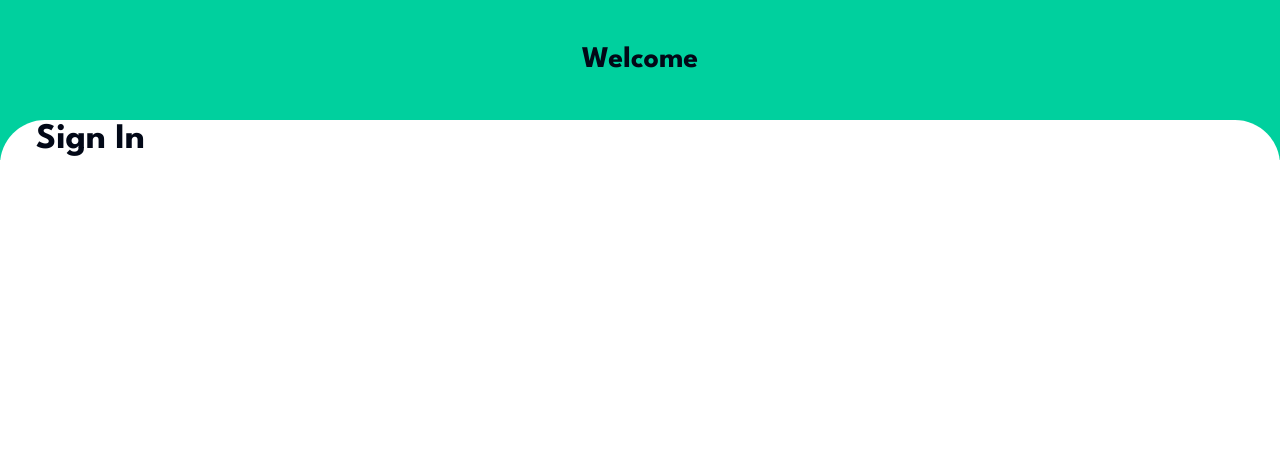
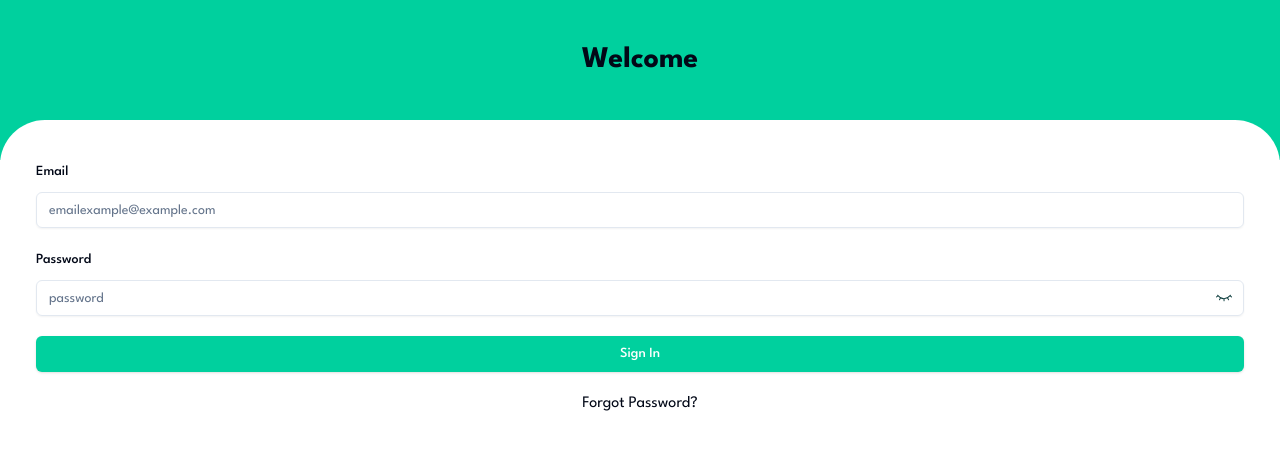
Before and after one commit to nahkar/finwise, a Next.js app: page /signin in a window 1280 px wide. Shown: the top 450 px of the page. Built offline with nearby package versions, Linux system fonts and the light colour scheme.

Commit message:
feature: add signIn page with schema and form

```diff
--- a/package.json
+++ b/package.json
@@ -13,7 +13,7 @@
 		"db:studio": "npx drizzle-kit studio"
 	},
 	"dependencies": {
-		"@hookform/resolvers": "^3.9.1",
+		"@hookform/resolvers": "^3.10.0",
 		"@neondatabase/serverless": "^0.10.4",
 		"@radix-ui/react-avatar": "^1.1.2",
 		"@radix-ui/react-label": "^2.1.1",
--- /dev/null
+++ b/src/app/(auth)/components/AuthForm/SignInForm.tsx
@@ -0,0 +1,89 @@
+'use client';
+import { zodResolver } from '@hookform/resolvers/zod';
+import { useForm, UseFormReturn } from 'react-hook-form';
+import { signInSchema } from './schemas/signIn.schema';
+import { z } from 'zod';
+import { Button } from '@/components/ui/button';
+import {
+	Form,
+	FormControl,
+	FormField,
+	FormItem,
+	FormLabel,
+	FormMessage,
+} from '@/components/ui/form';
+import Image from 'next/image';
+
+import { Input } from '@/components/ui/input';
+import eyeIcon from './img/eye.svg';
+import { useState } from 'react';
+import { cn } from '@/lib/utils';
+export const SignInForm = () => {
+	const form: UseFormReturn<z.infer<typeof signInSchema>> = useForm<z.infer<typeof signInSchema>>({
+		resolver: zodResolver(signInSchema),
+		defaultValues: {
+			email: '',
+			password: '',
+		},
+	});
+
+	const onSubmit = async (values: z.infer<typeof signInSchema>) => {
+		console.log(values);
+	};
+
+	const [isShowPassword, setIsShowPassword] = useState(false);
+
+	return (
+		<div>
+			<Form {...form}>
+				<form onSubmit={form.handleSubmit(onSubmit)} className="space-y-5">
+					<FormField
+						control={form.control}
+						name="email"
+						render={({ field }) => (
+							<FormItem>
+								<FormLabel>Email</FormLabel>
+								<FormControl>
+									<Input placeholder="emailexample@example.com" {...field} />
+								</FormControl>
+								<FormMessage />
+							</FormItem>
+						)}
+					/>
+					<FormField
+						control={form.control}
+						name="password"
+						render={({ field }) => (
+							<FormItem>
+								<FormLabel>Password</FormLabel>
+								<FormControl>
+									<div className="relative">
+										<Input
+											placeholder="password"
+											{...field}
+											className="pr-8"
+											type={isShowPassword ? 'text' : 'password'}
+										/>
+										<Image
+											src={eyeIcon}
+											alt="eye"
+											className={cn(
+												'absolute right-3 top-1/2 size-4 -translate-y-1/2 cursor-pointer',
+												isShowPassword ? 'rotate-180' : 'rotate-0',
+											)}
+											onClick={() => setIsShowPassword(!isShowPassword)}
+										/>
+									</div>
+								</FormControl>
+								<FormMessage />
+							</FormItem>
+						)}
+					/>
+					<Button className="w-full bg-customGreen text-white" type="submit">
+						Sign In
+					</Button>
+				</form>
+			</Form>
+		</div>
+	);
+};
--- /dev/null
+++ b/src/app/(auth)/components/AuthForm/SignUpForm.tsx
@@ -0,0 +1,3 @@
+export const SignUpForm = () => {
+	return <div>SignUpForm</div>;
+};
--- /dev/null
+++ b/src/app/(auth)/components/AuthForm/schemas/signIn.schema.ts
@@ -0,0 +1,8 @@
+'use client';
+
+import { z } from 'zod';
+
+export const signInSchema = z.object({
+	email: z.string().email(),
+	password: z.string().min(8),
+});
--- /dev/null
+++ b/src/app/(auth)/components/AuthForm/schemas/signUp.schema.ts
@@ -0,0 +1,10 @@
+'use client';
+
+import { z } from 'zod';
+
+export const signUpSchema = z.object({
+	username: z.string().min(2).max(50),
+	email: z.string().email(),
+	password: z.string().min(8),
+	confirmPassword: z.string().min(8),
+});
--- a/src/app/(auth)/layout.tsx
+++ b/src/app/(auth)/layout.tsx
@@ -5,7 +5,7 @@
 	return (
 		<div className="h-screen">
 			<AuthHeader />
-			<div className="relative top-[-40px] h-[calc(100vh-120px)] rounded-[45px] bg-white px-9">
+			<div className="relative top-[-40px] h-[calc(100vh-120px)] rounded-[45px] bg-white px-9 pt-10">
 				{children}
 			</div>
 		</div>
--- a/src/app/(auth)/signin/page.tsx
+++ b/src/app/(auth)/signin/page.tsx
@@ -1,9 +1,21 @@
+import Link from 'next/link';
+import { SignInForm } from '../components/AuthForm/SignInForm';
+
 const SignInPage = () => {
 	return (
 		<div>
-			<h1>Sign In</h1>
+			<SignInForm />
+			<div className="mt-5 text-center">
+				<Link className="hover:underline" href={'/forgot-password'}>
+					Forgot Password?
+				</Link>
+			</div>
 		</div>
 	);
 };
 
 export default SignInPage;
+
+export const metadata = {
+	title: 'Sign In',
+};
--- a/src/app/(auth)/signup/page.tsx
+++ b/src/app/(auth)/signup/page.tsx
@@ -1,9 +1,15 @@
+import { SignUpForm } from '../components/AuthForm/SignUpForm';
+
 const SignUpPage = () => {
 	return (
 		<div>
-			<h1>Sign Up</h1>
+			<SignUpForm />
 		</div>
 	);
 };
 
 export default SignUpPage;
+
+export const metadata = {
+	title: 'Create Account',
+};
--- /dev/null
+++ b/src/components/ui/form.tsx
@@ -0,0 +1,178 @@
+"use client"
+
+import * as React from "react"
+import * as LabelPrimitive from "@radix-ui/react-label"
+import { Slot } from "@radix-ui/react-slot"
+import {
+  Controller,
+  ControllerProps,
+  FieldPath,
+  FieldValues,
+  FormProvider,
+  useFormContext,
+} from "react-hook-form"
+
+import { cn } from "@/lib/utils"
+import { Label } from "@/components/ui/label"
+
+const Form = FormProvider
+
+type FormFieldContextValue<
+  TFieldValues extends FieldValues = FieldValues,
+  TName extends FieldPath<TFieldValues> = FieldPath<TFieldValues>
+> = {
+  name: TName
+}
+
+const FormFieldContext = React.createContext<FormFieldContextValue>(
+  {} as FormFieldContextValue
+)
+
+const FormField = <
+  TFieldValues extends FieldValues = FieldValues,
+  TName extends FieldPath<TFieldValues> = FieldPath<TFieldValues>
+>({
+  ...props
+}: ControllerProps<TFieldValues, TName>) => {
+  return (
+    <FormFieldContext.Provider value={{ name: props.name }}>
+      <Controller {...props} />
+    </FormFieldContext.Provider>
+  )
+}
+
+const useFormField = () => {
+  const fieldContext = React.useContext(FormFieldContext)
+  const itemContext = React.useContext(FormItemContext)
+  const { getFieldState, formState } = useFormContext()
+
+  const fieldState = getFieldState(fieldContext.name, formState)
+
+  if (!fieldContext) {
+    throw new Error("useFormField should be used within <FormField>")
+  }
+
+  const { id } = itemContext
+
+  return {
+    id,
+    name: fieldContext.name,
+    formItemId: `${id}-form-item`,
+    formDescriptionId: `${id}-form-item-description`,
+    formMessageId: `${id}-form-item-message`,
+    ...fieldState,
+  }
+}
+
+type FormItemContextValue = {
+  id: string
+}
+
+const FormItemContext = React.createContext<FormItemContextValue>(
+  {} as FormItemContextValue
+)
+
+const FormItem = React.forwardRef<
+  HTMLDivElement,
+  React.HTMLAttributes<HTMLDivElement>
+>(({ className, ...props }, ref) => {
+  const id = React.useId()
+
+  return (
+    <FormItemContext.Provider value={{ id }}>
+      <div ref={ref} className={cn("space-y-2", className)} {...props} />
+    </FormItemContext.Provider>
+  )
+})
+FormItem.displayName = "FormItem"
+
+const FormLabel = React.forwardRef<
+  React.ElementRef<typeof LabelPrimitive.Root>,
+  React.ComponentPropsWithoutRef<typeof LabelPrimitive.Root>
+>(({ className, ...props }, ref) => {
+  const { error, formItemId } = useFormField()
+
+  return (
+    <Label
+      ref={ref}
+      className={cn(error && "text-destructive", className)}
+      htmlFor={formItemId}
+      {...props}
+    />
+  )
+})
+FormLabel.displayName = "FormLabel"
+
+const FormControl = React.forwardRef<
+  React.ElementRef<typeof Slot>,
+  React.ComponentPropsWithoutRef<typeof Slot>
+>(({ ...props }, ref) => {
+  const { error, formItemId, formDescriptionId, formMessageId } = useFormField()
+
+  return (
+    <Slot
+      ref={ref}
+      id={formItemId}
+      aria-describedby={
+        !error
+          ? `${formDescriptionId}`
+          : `${formDescriptionId} ${formMessageId}`
+      }
+      aria-invalid={!!error}
+      {...props}
+    />
+  )
+})
+FormControl.displayName = "FormControl"
+
+const FormDescription = React.forwardRef<
+  HTMLParagraphElement,
+  React.HTMLAttributes<HTMLParagraphElement>
+>(({ className, ...props }, ref) => {
+  const { formDescriptionId } = useFormField()
+
+  return (
+    <p
+      ref={ref}
+      id={formDescriptionId}
+      className={cn("text-[0.8rem] text-muted-foreground", className)}
+      {...props}
+    />
+  )
+})
+FormDescription.displayName = "FormDescription"
+
+const FormMessage = React.forwardRef<
+  HTMLParagraphElement,
+  React.HTMLAttributes<HTMLParagraphElement>
+>(({ className, children, ...props }, ref) => {
+  const { error, formMessageId } = useFormField()
+  const body = error ? String(error?.message) : children
+
+  if (!body) {
+    return null
+  }
+
+  return (
+    <p
+      ref={ref}
+      id={formMessageId}
+      className={cn("text-[0.8rem] font-medium text-destructive", className)}
+      {...props}
+    >
+      {body}
+    </p>
+  )
+})
+FormMessage.displayName = "FormMessage"
+
+export {
+  useFormField,
+  Form,
+  FormItem,
+  FormLabel,
+  FormControl,
+  FormDescription,
+  FormMessage,
+  FormField,
+}
--- /dev/null
+++ b/src/components/ui/input.tsx
@@ -0,0 +1,22 @@
+import * as React from "react"
+
+import { cn } from "@/lib/utils"
+
+const Input = React.forwardRef<HTMLInputElement, React.ComponentProps<"input">>(
+  ({ className, type, ...props }, ref) => {
+    return (
+      <input
+        type={type}
+        className={cn(
+          "flex h-9 w-full rounded-md border border-input bg-transparent px-3 py-1 text-base shadow-sm transition-colors file:border-0 file:bg-transparent file:text-sm file:font-medium file:text-foreground placeholder:text-muted-foreground focus-visible:outline-none focus-visible:ring-1 focus-visible:ring-ring disabled:cursor-not-allowed disabled:opacity-50 md:text-sm",
+          className
+        )}
+        ref={ref}
+        {...props}
+      />
+    )
+  }
+)
+Input.displayName = "Input"
+
+export { Input }
--- /dev/null
+++ b/src/components/ui/label.tsx
@@ -0,0 +1,26 @@
+"use client"
+
+import * as React from "react"
+import * as LabelPrimitive from "@radix-ui/react-label"
+import { cva, type VariantProps } from "class-variance-authority"
+
+import { cn } from "@/lib/utils"
+
+const labelVariants = cva(
+  "text-sm font-medium leading-none peer-disabled:cursor-not-allowed peer-disabled:opacity-70"
+)
+
+const Label = React.forwardRef<
+  React.ElementRef<typeof LabelPrimitive.Root>,
+  React.ComponentPropsWithoutRef<typeof LabelPrimitive.Root> &
+    VariantProps<typeof labelVariants>
+>(({ className, ...props }, ref) => (
+  <LabelPrimitive.Root
+    ref={ref}
+    className={cn(labelVariants(), className)}
+    {...props}
+  />
+))
+Label.displayName = LabelPrimitive.Root.displayName
+
+export { Label }
```
Also changed, not shown: src/app/(auth)/components/AuthForm/img/eye.svg (added), 1 other file (tests, documents, lock files or other folders).
